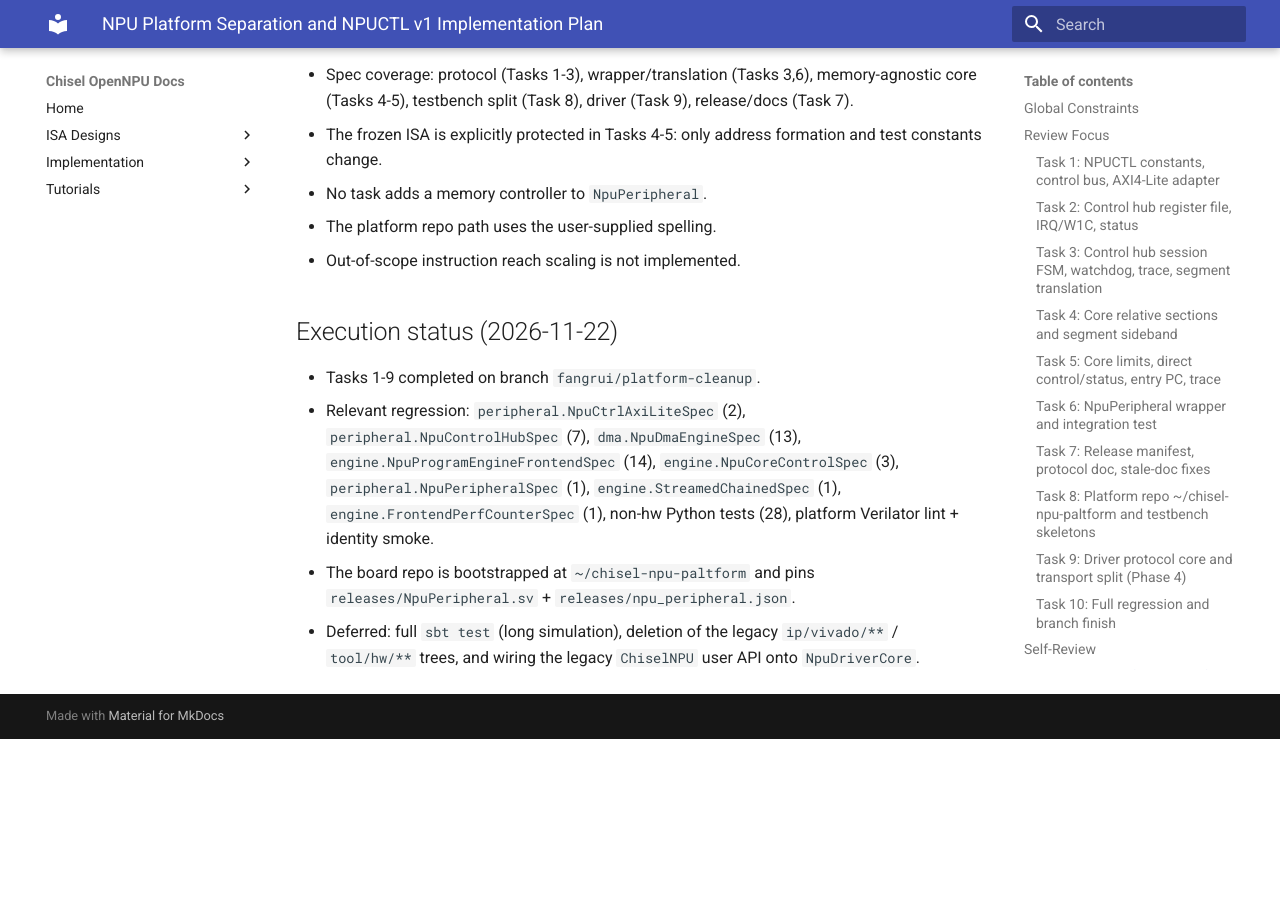
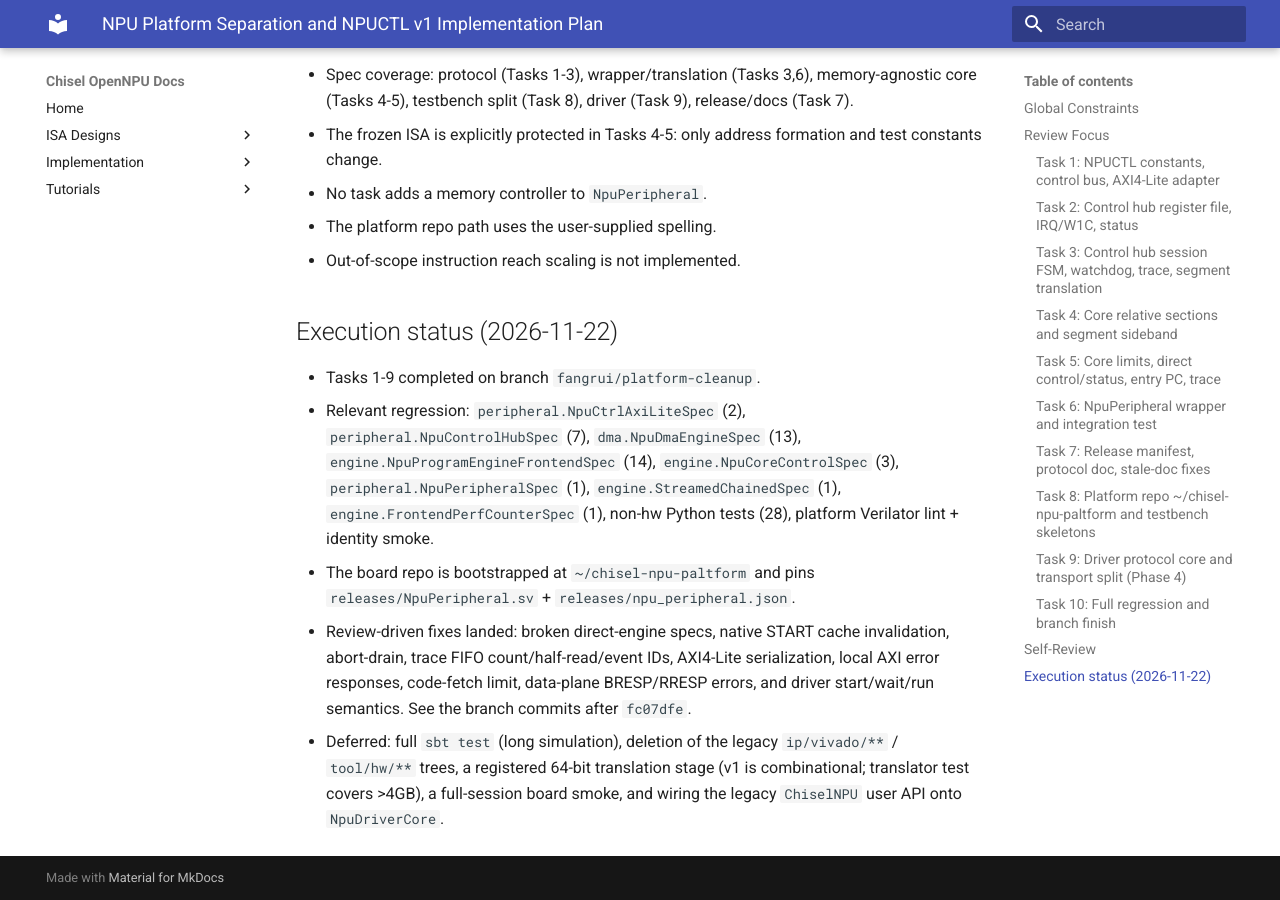
Before and after one commit to mpskex/chisel-npu, an MkDocs documentation site: the page built from docs/superpowers/plans/2026-11-22-npu-platform-separation.md, in a window 1280 px wide and 900 px high, scrolled down 10218 px. Built offline with MkDocs 1.6.1 and Material for MkDocs 9.7.7, drawn with Linux system fonts in a browser that asks for light colours; before the commit the page ends 10957 px from its top, so only the background shows below that.

Commit message:
docs(plan): record review fixes and deferred items

```diff
--- a/docs/superpowers/plans/2026-11-22-npu-platform-separation.md
+++ b/docs/superpowers/plans/2026-11-22-npu-platform-separation.md
@@ -417,6 +417,12 @@ cd ~/chisel-npu-paltform && git init && git add . && git commit -m "chore: boots
   non-hw Python tests (28), platform Verilator lint + identity smoke.
 - The board repo is bootstrapped at `~/chisel-npu-paltform` and pins
   `releases/NpuPeripheral.sv` + `releases/npu_peripheral.json`.
+- Review-driven fixes landed: broken direct-engine specs, native START cache
+  invalidation, abort-drain, trace FIFO count/half-read/event IDs, AXI4-Lite
+  serialization, local AXI error responses, code-fetch limit, data-plane
+  BRESP/RRESP errors, and driver start/wait/run semantics. See the branch
+  commits after `fc07dfe`.
 - Deferred: full `sbt test` (long simulation), deletion of the legacy
-  `ip/vivado/**` / `tool/hw/**` trees, and wiring the legacy `ChiselNPU`
-  user API onto `NpuDriverCore`.
+  `ip/vivado/**` / `tool/hw/**` trees, a registered 64-bit translation stage
+  (v1 is combinational; translator test covers >4GB), a full-session board
+  smoke, and wiring the legacy `ChiselNPU` user API onto `NpuDriverCore`.
```
